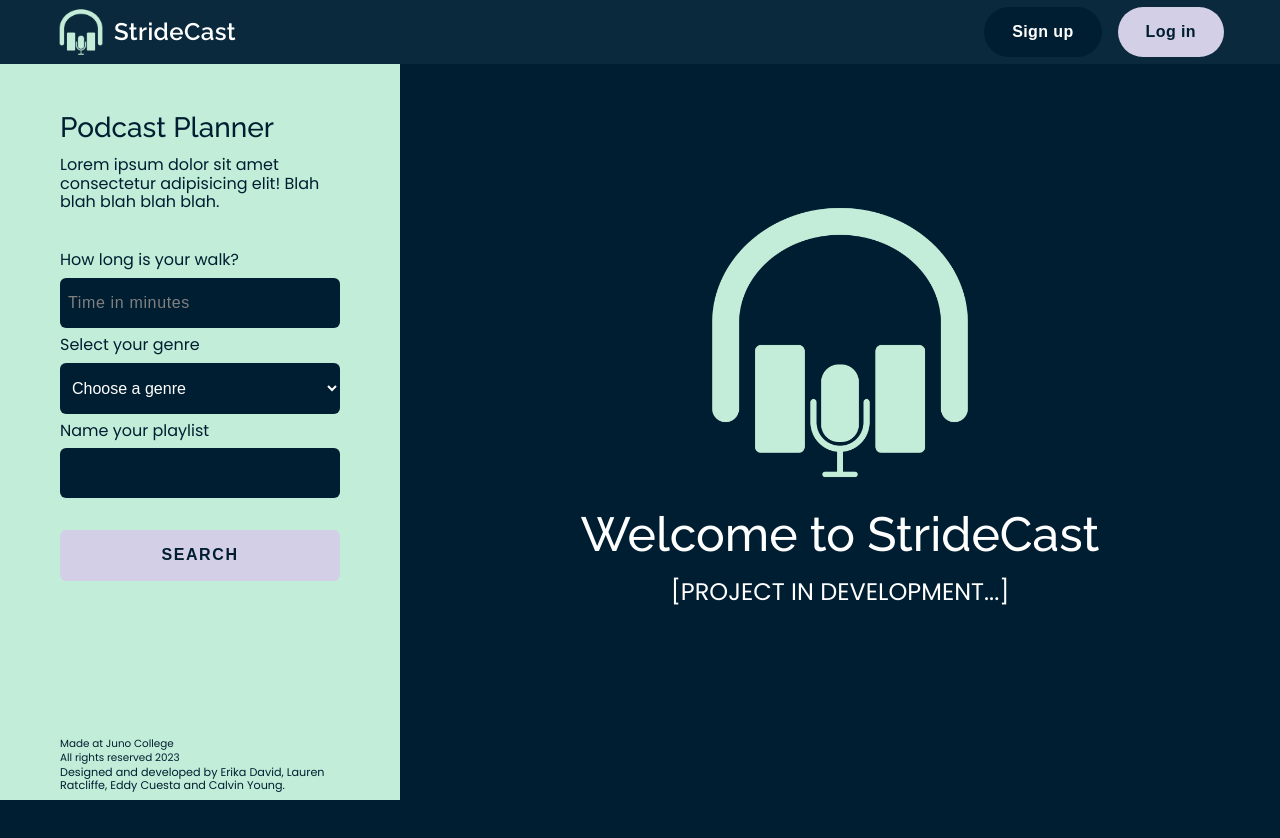
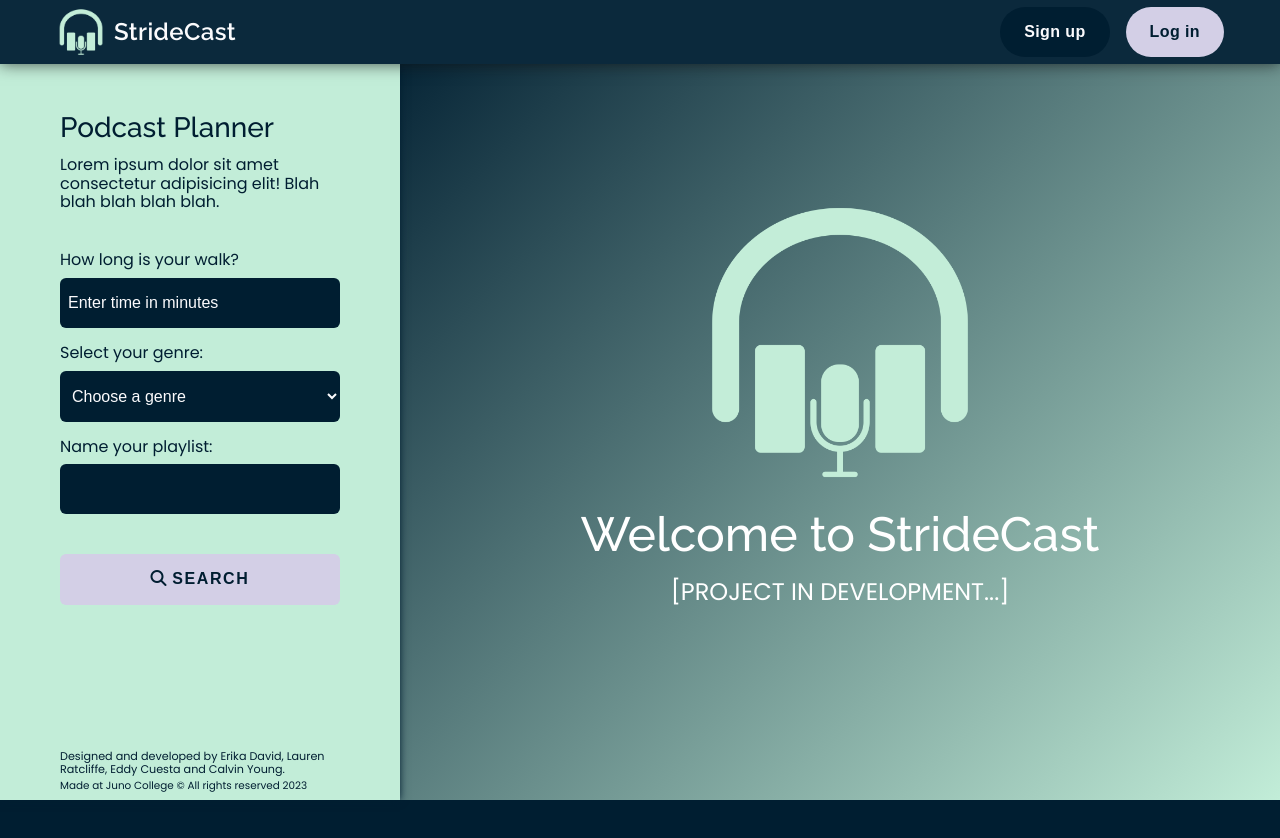
Before and after one commit to podcast-planner-project-4/StrideCast, a React (Vite) app: page / in a window 1280 px wide. Shown: the top 838 px of the page. Built offline with nearby package versions, Linux system fonts and the light colour scheme; no server answers.

Commit message:
updated overall styling, added favicon, updated footer links and structure

```diff
--- a/index.html
+++ b/index.html
@@ -2,9 +2,9 @@
 <html lang="en">
   <head>
     <meta charset="UTF-8" />
-    <link rel="icon" type="image/svg+xml" href="/vite.svg" />
+    <link rel="shortcut icon" href="/favicon.ico" type="image/x-icon" />
     <meta name="viewport" content="width=device-width, initial-scale=1.0" />
-    <title>Vite + React</title>
+    <title>StrideCast | Podcasts That Sync With Your Step</title>
     <link rel="preconnect" href="https://fonts.googleapis.com">
     <link rel="preconnect" href="https://fonts.gstatic.com" crossorigin>
     <link href="https://fonts.googleapis.com/css2?family=Poppins:ital,wght@0,100;0,200;0,300;0,400;0,500;0,600;0,700;0,800;0,900;1,100;1,200;1,300;1,400;1,500;1,600;1,700;1,800;1,900&family=Raleway:ital,wght@0,100;0,200;0,300;0,400;0,500;0,600;0,700;0,800;0,900;1,100;1,200;1,300;1,400;1,500;1,600;1,700;1,800;1,900&display=swap" rel="stylesheet">
--- a/src/App.css
+++ b/src/App.css
@@ -5,6 +5,16 @@ html{line-height:1.15;-ms-text-size-adjust:100%;-webkit-text-size-adjust:100%}bo
 .clearfix:after {visibility: hidden; display: block; font-size: 0; content: ''; clear: both; height: 0; }
 
 .sr-only { position: absolute; width: 1px; height: 1px; margin: -1px; border: 0; padding: 0; white-space: nowrap; clip-path: inset(100%); clip: rect(0 0 0 0); overflow: hidden;}
+
+:root {
+  --priBlue: #001E31;
+  --secBlue: #0B293C;
+  --blueHov: #0e3046;
+  --mint: #C2EDD8;
+  --purple: #D3CFE6;
+  --purpleHov: #b6afe0;
+  --white: rgb(251, 251, 253);
+}
 
 html {
   font-size: 16px;
@@ -24,16 +34,17 @@ ul {
 .App {
   height: 350vh;
   width: 100vw;
-  background-color: #001E31;
+  background-color: var(--priBlue);
 }
 
 header {
   width: 100vw;
   height: 8vh;
-  background-color:#0B293C;
+  background-color: var(--secBlue);
   display: flex;
   position: fixed;
   z-index: 5;
+  box-shadow: 0 0 15px rgba(16, 16, 16, 0.7);
 }
 
 .headerContainer {
@@ -52,7 +63,7 @@ header {
   font-family: 'Raleway', sans-serif;
   letter-spacing: 0.025rem;
   font-weight: 600;
-  color: white;
+  color: var(--white);
 }
 
 .logo {
@@ -72,14 +83,14 @@ header {
 
 .topNavBtns,
 .logOutContainer {
-  color: white;
+  color: var(--white);
   display: flex;
   align-items: center;
 }
 
 .topNavBtns button,
 .logOutContainer button {
-  padding: 1rem 1.75rem;
+  padding: 1rem 1.5rem;
   border-radius: 2rem;
   border: none;
   letter-spacing: 0.025rem;
@@ -88,31 +99,31 @@ header {
 }
 
 .signUpBtn {
-  background-color: #001E31;
-  border: 1px solid #001E31;
+  background-color: var(--priBlue);
+  border: 1px solid var(--priBlue);
   margin-right: 1rem;
-  color: white;
+  color: var(--white);
 }
 
 .signUpBtn:hover {
-  border: 0.5px solid white;
+  border: 0.5px solid var(--white);
 }
 
 .logInBtn, .logOutBtn {
-  background-color: #D3CFE6;
-  border: 1px solid #D3CFE6;
-  color: #001E31;
+  background-color: var(--purple);
+  border: 1px solid var(--purple);
+  color: var(--priBlue);
   transition: all 0.25s;
 }
 
 .logInBtn:hover,
 .logOutBtn:hover {
-  background-color: #b6afe0;
+  background-color: var(--purpleHov);
 }
 
 .logInBtn:active,
 .logOutBtn:active {
-  background-color: #D3CFE6;
+  background-color: var(--purple);
 }
 
 .logOutBtn {
@@ -127,13 +138,14 @@ header {
 .sidebar {
   width: 400px;
   height: 92vh;
-  background-color: #C2EDD8;
+  background-color: var(--mint);
   position: fixed;
   top: 8vh;
   z-index: 1;
   padding: 0 3.75rem;
   padding-top: 3rem;
-  color: #001E31;
+  color: var(--priBlue);
+  box-shadow: 0 0 8px #001E31;
 }
 
 .sidebarNav {
@@ -155,12 +167,15 @@ h1 {
 
 .sidebar input {
   padding: 1rem 0 1rem 0.5rem;
-  background-color: #001E31;
+  background-color: var(--priBlue);
   border: none;
-  color: white;
+  color: var(--white);
   border-radius: 6px;
-  margin-bottom: 0.5rem;
+  margin-bottom: 1rem;
 }
+
+/*This code is to hide the default arrows in the number input. When hidding, you can use your own arrows from font-awesome.
+*/
 
 input[type="number"] {
   -webkit-appearance: textfield;
@@ -172,21 +187,21 @@ input[type=number]::-webkit-outer-spin-button {
   -webkit-appearance: none;
 }
 
-/*This code is to hide the default arrows in the number input. When hidding, you can use your own arrows from font-awesome.
-*/
-
 select {
   padding: 1rem 0 1rem 0.5rem;
-  background-color: #001E31;
+  background-color: var(--priBlue);
   border: none;
-  color: white;
+  color: var(--white);
   border-radius: 6px;
-  margin-bottom: 0.5rem;
+  margin-bottom: 1rem;
 }
 
+.faSearch {
+  padding-right: 0.25rem;
+}
 .sidebarNav button {
-  background-color: #D3CFE6;
-  color: #001E31;
+  background-color: var(--purple);
+  color: var(--priBlue);
   border: none;
   padding: 1rem 1.25rem;
   border-radius: 6px;
@@ -199,25 +214,18 @@ select {
 }
 
 .sidebarNav button:hover {
-  background-color: #b6afe0;
+  background-color: var(--purpleHov);
 }
 
 .sidebarNav button:active {
-  background-color: #D3CFE6;
-}
-
-.sidebarImg {
-  position: absolute;
-  z-index: 10;
-  bottom: 8vh;
-  left: -3%;
-  transform: rotate(5deg);
-  width: 105%;
+  background-color: var(--purple);
 }
 
 .playlistContainer  {
   padding-top: 13vh;
   margin-left: 350px;
+  background: linear-gradient(#001929, #C2EDD8);
+  height: 100%;
 }
 
 footer {
@@ -227,23 +235,37 @@ footer {
   width: 400px;
   padding: 0 3.75rem;
   font-size: 0.7rem;
-  color: #001E31;
-
+  color: var(--priBlue);
 }
 
-.juno, .copyright {
+footer a {
+  color: var(--priBlue);
+  text-decoration: none;
+  cursor: pointer;
+  transition: all 0.25s;
+}
+
+footer a:hover {
+  text-decoration: underline;
+}
+
+.junoCopy {
   font-size: 0.65rem;
-  padding-bottom: 0.15rem;
+  padding-top: 0.25rem;
 }
 
 .podcastContainer {
   margin: 1.5rem auto;
-  background-color: #0B293C;
+  background-color: var(--secBlue);
   border-radius: 15px;
   display: flex;
   padding: 1.5rem;
   width: 1000px;
   cursor: pointer;
+}
+
+.podcastContainer:hover {
+  background-color: var(--blueHov);
 }
 
 .podcastCoverContainer {
@@ -284,28 +306,26 @@ footer {
   text-decoration: none;
 }
 
-.playBtn {
-  background-color: #C2EDD8;
-  border: none;
-  color: #001E31;
-  width: 50px;
-  height: 50px;
-  border-radius: 25px;
-  margin-right: 1rem;
-  cursor: pointer;
-  display: flex;
-  justify-content: center;
-  align-items: center;
-}
-
 .podcastTitle {
   padding-right: 1rem;
   letter-spacing: 0.025rem;
+  margin-bottom: 0.1rem;
+}
+
+.podcastAuthorContainer {
+  display: flex;
+  align-items: center;
+  color: var(--mint);
 }
 
 .podcastAuthor {
   color: grey;
   font-size: 0.9rem;
+  margin-left: 0.2rem
+}
+
+.faPodcast {
+  font-size: 0.8rem;
 }
 
 .podcastDescription {
@@ -328,8 +348,14 @@ h2 {
 
 .faDragIcon {
   align-self: flex-start;
-  color: #C2EDD8;
+  color: var(--mint);
   cursor: pointer;
+  font-size: 1rem;
+  transition: all 0.25s;
+}
+
+.faDragIcon:hover {
+  font-size: 1.15rem;
 }
 
 .playlistHeader {
@@ -356,17 +382,22 @@ h2 {
 }
 
 .favouriteIcon {
-  width: 40px;
-  height: 40px;
-  border-radius: 20px;
-  background-color: #C2EDD8;
   margin-left: 0.75rem;
   display: flex;
   justify-content: center;
   align-items: center;
-  color: #001223;
+  color: var(--mint);
   cursor: pointer;
-  font-size: 1.25rem;
+  font-size: 1.5rem;
+  transition: all 0.25s;
+}
+
+.favouriteIcon:hover {
+  font-size: 1.6rem;
+}
+
+.favouriteIcon:active {
+  font-size: 1.75rem;
 }
 
 .landingPageContainer {
@@ -377,6 +408,7 @@ h2 {
   align-items: center;
   height: 100vh;
   position: fixed;
+  background: linear-gradient(135deg, var(--priBlue), #C2EDD8);
 }
 
 .landingPageImg {
@@ -409,7 +441,7 @@ h2 {
 .spinner {
   border: 25px solid black;
   border-radius: 50%;
-  border-top: 25px solid #C2EDD8;
+  border-top: 25px solid var(--mint);
   width: 100px;
   height: 100px;
   animation: spin 1s linear infinite;
@@ -431,15 +463,20 @@ h2 {
 }
 
 .faShuffleBtn {
-  background-color: #001E31;
+  background-color: transparent;
   border: none;
   cursor: pointer;
   margin-left: 1rem;
 }
 
 .faShuffleIcon {
-  color: #C2EDD8;
-  font-size: 1.5rem;
+  color: var(--mint);
+  font-size: 1.25rem;
+  transform: all 0.25s;
+}
+
+.faShuffleIcon:hover {
+  font-size: 1.35rem;
 }
 
 audio {
@@ -448,6 +485,9 @@ audio {
   position: relative;
   z-index: 0;
   width: 100%;
+  border-radius: 6px;
+  background-color: rgb(19, 19, 19);
+  opacity: 1;
 }
 
 .errorMsg {
@@ -463,18 +503,13 @@ audio {
   padding: 3.2rem 0 0 3.2rem;
 }
 
-.errorBorder{
-  border: 3px solid rgb(252, 3, 3);
-  border-radius: 8px;
-}
-
 .signUpLink {
   color: white;
   text-decoration: none;
 }
 
 .logInLink {
-  color: #001e31;
+  color: var(--priBlue);
   text-decoration: none;
 }
 
@@ -486,7 +521,7 @@ audio {
   width: 450px;
   padding: 3rem 2rem;
   border-radius: 6px;
-  background-color: #0B293C;
+  background-color: var(--secBlue);
   margin-top: 5rem;
 }
 
@@ -506,8 +541,8 @@ form input {
   border-radius: 4px;
   border: none;
   padding: 1.2rem 0.8rem;
-  background-color: #001E31;
-  color: white;
+  background-color: var(--priBlue);
+  color: var(--white);
 }
 
 form input::placeholder {
@@ -515,8 +550,14 @@ form input::placeholder {
   letter-spacing: 0.04rem;
 }
 
+.sidebarNav input::placeholder {
+  color: var(--white);
+  opacity: 1;
+  letter-spacing: 0;;
+}
 .passwordContainer, .confirmPasswordContainer {
   margin-top: 1.5rem;
+  background-color: var(--priBlue);
 }
 
 .passwordContainer input,
@@ -528,7 +569,6 @@ form input::placeholder {
   display: flex;
   justify-content: space-around;
   align-items: center;
-  background-color: #001E31;
   border-radius: 4px;
 }
 
@@ -542,9 +582,13 @@ form input::placeholder {
   display: flex;
   justify-content: center;
   align-items: center;
-  color: #C2EDD8;
+  color: var(--mint);
   padding: 1.125rem;
   cursor: pointer;
+}
+
+.faVisible:hover {
+  color: var(--purpleHov)
 }
 
 .formPage {
@@ -559,13 +603,14 @@ form input::placeholder {
   overflow: hidden;
   display: flex;
   flex-direction: column;
+  background-color: var(--priBlue);
 }
 
 form button {
   margin: 1rem 0;
   padding: 1.2rem 0;
-  background-color: #D3CFE6;
-  color: #001E31;
+  background-color: var(--purple);
+  color: var(--priBlue);
   border: none;
   border-radius: 4px;
   text-transform: uppercase;
@@ -593,17 +638,17 @@ form button {
 }
 
 .logInFormBtn:hover, .signUpFormBtn:hover {
-  background-color: #b6afe0;
+  background-color: var(--purpleHov);
 }
 
 .logInFormBtn:active, .signUpFormBtn:active {
-  background-color: #D3CFE6;
+  background-color: var(--purple);
 }
 
 .logInLogoContainer {
   height: 8vh;
   width: 100vw;
-  background-color: #0B293C;
+  background-color: var(--secBlue);
   display: flex;
   align-items: center;
   position: fixed;
@@ -622,7 +667,7 @@ form button {
 }
 
 .linkToLogIn, .linkToSignUp {
-  color: white;
+  color: var(--white);
   font-weight: 600;
   text-decoration: none;
   transition: all 0.25s;
@@ -633,9 +678,17 @@ form button {
 }
 
 .errorIcon {
-  color: white;
+  color: var(--white);
   font-size: 5rem;
   padding-bottom: 1rem;
+  width: 200px;
+  height: 200px;
+  background-color: var(--secBlue);
+  border-radius: 100px;
+  display: flex;
+  justify-content: center;
+  align-items: center;
+  margin-bottom: 1rem;
 }
 
 .formErrorMsg {
@@ -644,8 +697,17 @@ form button {
 }
 
 .faUser, .faYourPlaylist {
-  font-size: 1.25rem;
+  font-size: 1.15rem;
   margin-right: 0.5rem;
+  color: var(--mint);
+  width: 44px;
+  height: 44px;
+  border-radius: 22px;
+  background-color: var(--priBlue);
+  display: flex;
+  justify-content: center;
+  align-items: center;
+  border: 0.5px solid rgb(56, 56, 56);
 }
 
 .logOutContainer {
@@ -665,5 +727,5 @@ form button {
 }
 
 .yourPlaylistLink p:hover {
-  color: white;
+  color: var(--white);
 }
--- a/src/components/Footer.jsx
+++ b/src/components/Footer.jsx
@@ -1,9 +1,8 @@
 const Footer = () => {
     return (
         <footer>
-            <p className="juno">Made at Juno College</p>
-            <p className="copyright">All rights reserved 2023</p>
-            <p>Designed and developed by Erika David, Lauren Ratcliffe, Eddy Cuesta and Calvin Young.</p>
+            <p>Designed and developed by <a href="https://github.com/erikajdavid" target="_blank">Erika David</a>, <a href="https://github.com/laurenratcliffe" target="_blank">Lauren Ratcliffe</a>, <a href="https://github.com/EddyJCuesta" target="_blank">Eddy Cuesta</a> and <a href="https://github.com/cwwyoung" target="_blank">Calvin Young</a>.</p>
+            <p className="junoCopy">Made at Juno College © All rights reserved 2023</p>
         </footer>
     )
 }
--- a/src/components/Header.jsx
+++ b/src/components/Header.jsx
@@ -2,8 +2,11 @@ import strideCastLogo from "../assets/strideCastLogo.png";
 import { Link } from "react-router-dom";
 import { auth } from "../Firebase";
 import { signOut } from "firebase/auth";
+import { useNavigate } from "react-router-dom";
 
 const Header = ({authUser, setLandingPage}) => {
+
+  const navigate = useNavigate();
 
   const signOutUser = () => {
     signOut(auth)
@@ -12,6 +15,10 @@ const Header = ({authUser, setLandingPage}) => {
         setLandingPage(true)
       })
       .catch((error) => console.log(error));
+  };
+
+  const handleRefresh = () => {
+    navigate.push("/yourPlaylist");
   };
 
   return (
@@ -29,10 +36,8 @@ const Header = ({authUser, setLandingPage}) => {
           {authUser ?
             ( <div className="logOutContainer">
                 <div className="yourPlaylistContainer">
-                  <i className="fa-solid fa-headphones-simple faYourPlaylist"></i>
-                   <Link to="/yourPlaylist" className="yourPlaylistLink" style={{ color: 'inherit', textDecoration: 'inherit'}}>
-                    <p>YOUR PLAYLIST</p>
-                    </Link>
+                  <i class="fa-solid fa-headphones-simple faYourPlaylist"></i>
+                   <Link to="/yourPlaylist" className="yourPlaylistLink" style={{ color: 'inherit', textDecoration: 'inherit'}} onClick={handleRefresh}><p>YOUR PLAYLIST</p></Link>
                 </div>
                 <div className="logOutUserContainer">
                 <i className="fa-solid fa-user faUser"></i>
--- a/src/components/Podcast.jsx
+++ b/src/components/Podcast.jsx
@@ -20,7 +20,10 @@ const Podcast = ({ podcast }) => {
           <div className="podcastInfoTopLeft">
             <div>
               <h3 className="podcastTitle">{podcast.title_original}</h3>
-              <p className="podcastAuthor">{podcast.publisher_original}</p>
+              <div className="podcastAuthorContainer">
+                <i className="fa-solid fa-podcast faPodcast"></i>
+                <p className="podcastAuthor">{podcast.publisher_original}</p>
+              </div>
             </div>
           </div>
           <i className="fa-solid fa-bars faDragIcon"></i>
--- a/src/components/SideBar.jsx
+++ b/src/components/SideBar.jsx
@@ -36,9 +36,9 @@ const SideBar = ({
               required
               pattern="\d+"
               onKeyDown={handleKeyDown}
-              placeholder="Time in minutes"
+              placeholder="Enter time in minutes"
             ></input>
-            <label htmlFor="selectedGenre">Select your genre</label>
+            <label htmlFor="selectedGenre">Select your genre:</label>
             <select
               value={selectedGenre}
               id="selectedGenre"
@@ -46,7 +46,7 @@ const SideBar = ({
               required
             >
               {/* there must be more dry way to achieve getting all the option values. do we call the genre API, set parameters, and map the results? */}
-              <option value="" disabled defaultValue>
+              <option value="" disabled defaultValue className="defaultGenre">
                 Choose a genre
               </option>
               <option value="144">Personal Finance</option>
@@ -72,7 +72,7 @@ const SideBar = ({
               <option value="135">True Crime</option>
             </select>
 
-            <label htmlFor="playlistName">Name your playlist</label>
+            <label htmlFor="playlistName">Name your playlist:</label>
             <input
               type="text"
               id="playlistName"
@@ -80,7 +80,7 @@ const SideBar = ({
               onChange={handlePlaylistNameInputChange}
               required
             />
-            <button type="submit">Search</button>
+            <button type="submit"><i className="fa-solid fa-magnifying-glass faSearch"></i>Search</button>
           </form>
         </div>
       </div>
```
Also changed, not shown: src/components/YourPlaylist.jsx (line endings or trailing spaces), 1 other file (tests, documents, lock files or other folders).
